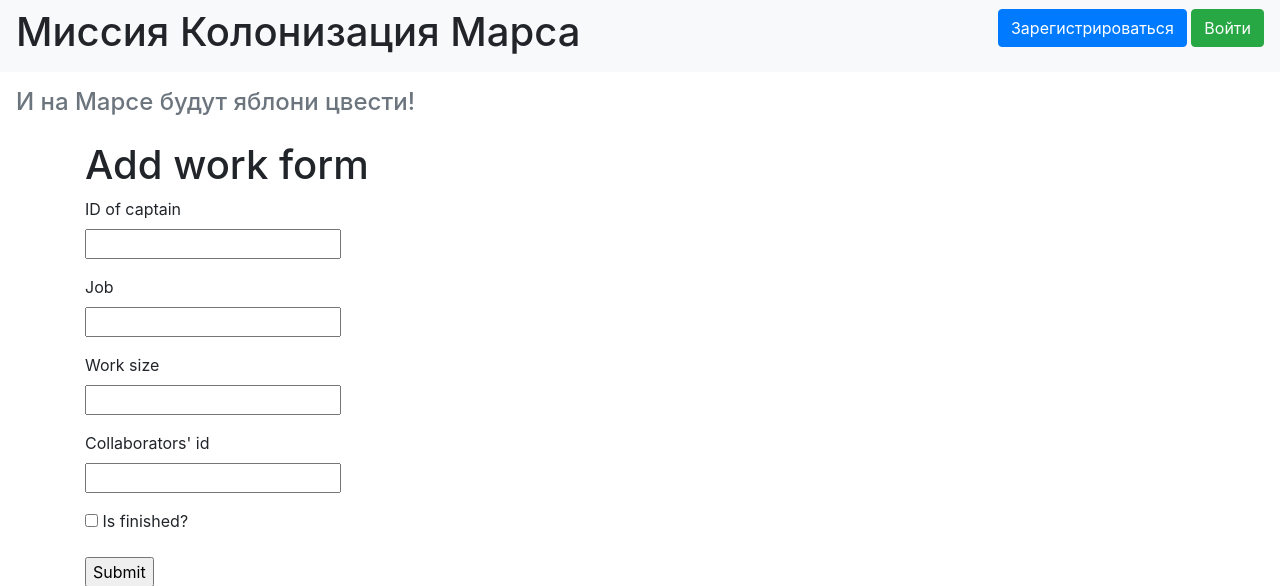
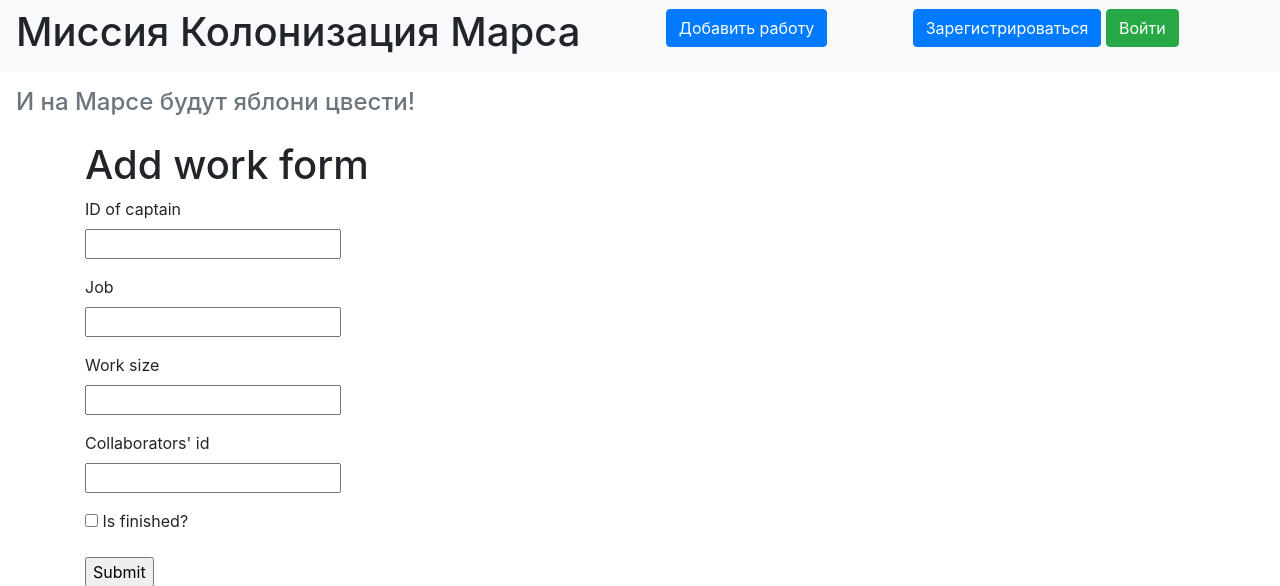
Before and after one commit to PinguinCake/astronauts, a Flask app: page /add_work in a window 1280 px wide. Shown: the top 586 px of the page. Run offline with Flask 2, Linux system fonts and the light colour scheme; some libraries are stand-ins or nearby versions.

Commit message:
Добавлена кнопка "Добавить работу"

```diff
--- a/3. flask-sqlalchemy/templates/base.html
+++ b/3. flask-sqlalchemy/templates/base.html
@@ -13,6 +13,8 @@
 <header>
     <nav class="navbar navbar-light bg-light">
         <h1>Миссия Колонизация Марса</h1>
+        <p>
+            <a class="btn btn-primary " href="/add_work">Добавить работу</a>
             {% if current_user.is_authenticated %}
                 <a class="navbar-brand" href="/logout">{{ current_user.name }}</a>
             {% else %}
@@ -21,6 +23,7 @@
                     <a class="btn btn-success" href="/login">Войти</a>
                 </p>
             {% endif %}
+        </p>
     </nav>
     <h4 class="p-3 mb-2 text-secondary">И на Марсе будут яблони цвести!</h4>
 </header>
```
Lines whose indentation alone changed are shown as unchanged.
